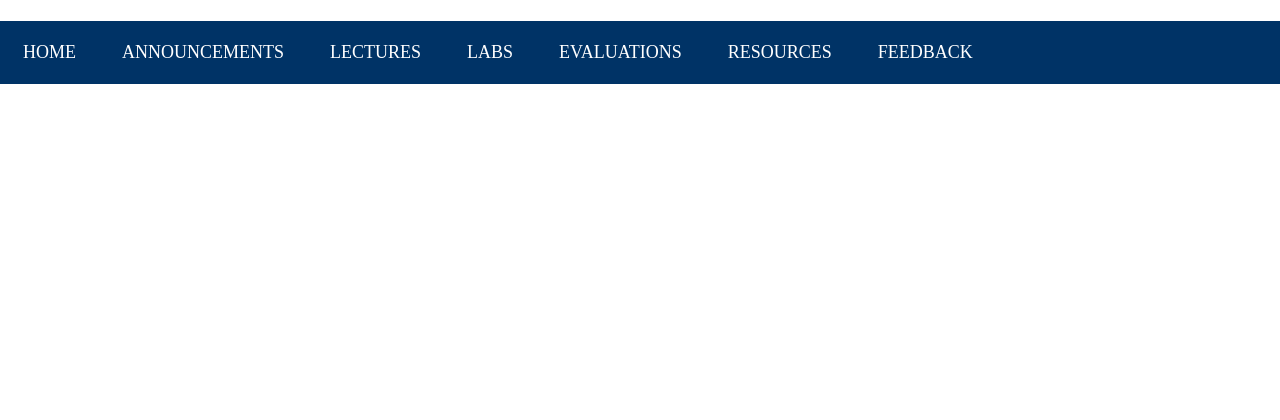
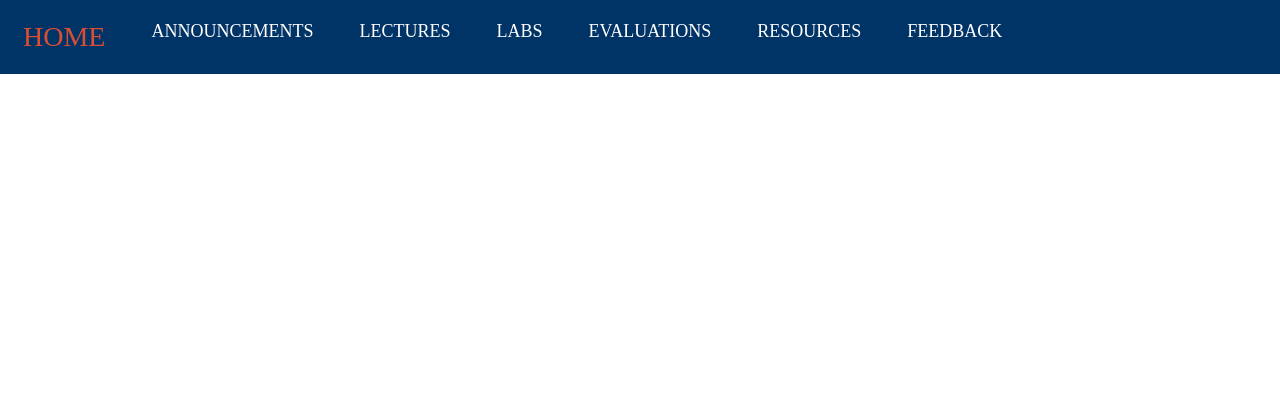
Before and after one commit to soodshru/CSCB20-Website, a Python web app: template templates/lectures.html in a window 1280 px wide. Shown: the top 420 px of the page. Run offline with Jinja, Linux system fonts and the light colour scheme; the template is opened without the code that fills it, so the values that code supplies are empty.

Commit message:
Changed header

```diff
--- a/templates/static/announcements.css
+++ b/templates/static/announcements.css
@@ -7,6 +7,7 @@
 .navbar {
   background-color: #003366;
   position: fixed;
+  top: 0;
   overflow: hidden;
   width: 100%;
 }
--- a/templates/static/evaluations.css
+++ b/templates/static/evaluations.css
@@ -7,6 +7,7 @@
 .navbar {
   background-color: #003366;
   position: fixed;
+  top: 0;
   overflow: hidden;
   width: 100%;
 }
--- a/templates/static/feedback.css
+++ b/templates/static/feedback.css
@@ -7,6 +7,7 @@
 .navbar {
   background-color: #003366;
   position: fixed;
+  top: 0;
   overflow: hidden;
   width: 100%;
 }
--- a/templates/static/labs.css
+++ b/templates/static/labs.css
@@ -7,6 +7,7 @@
 .navbar {
   background-color: #003366;
   position: fixed;
+  top: 0;
   overflow: hidden;
   width: 100%;
 }
--- a/templates/static/lectures.css
+++ b/templates/static/lectures.css
@@ -7,6 +7,7 @@
 .navbar {
   background-color: #003366;
   position: fixed;
+  top: 0;
   overflow: hidden;
   width: 100%;
 }
```
